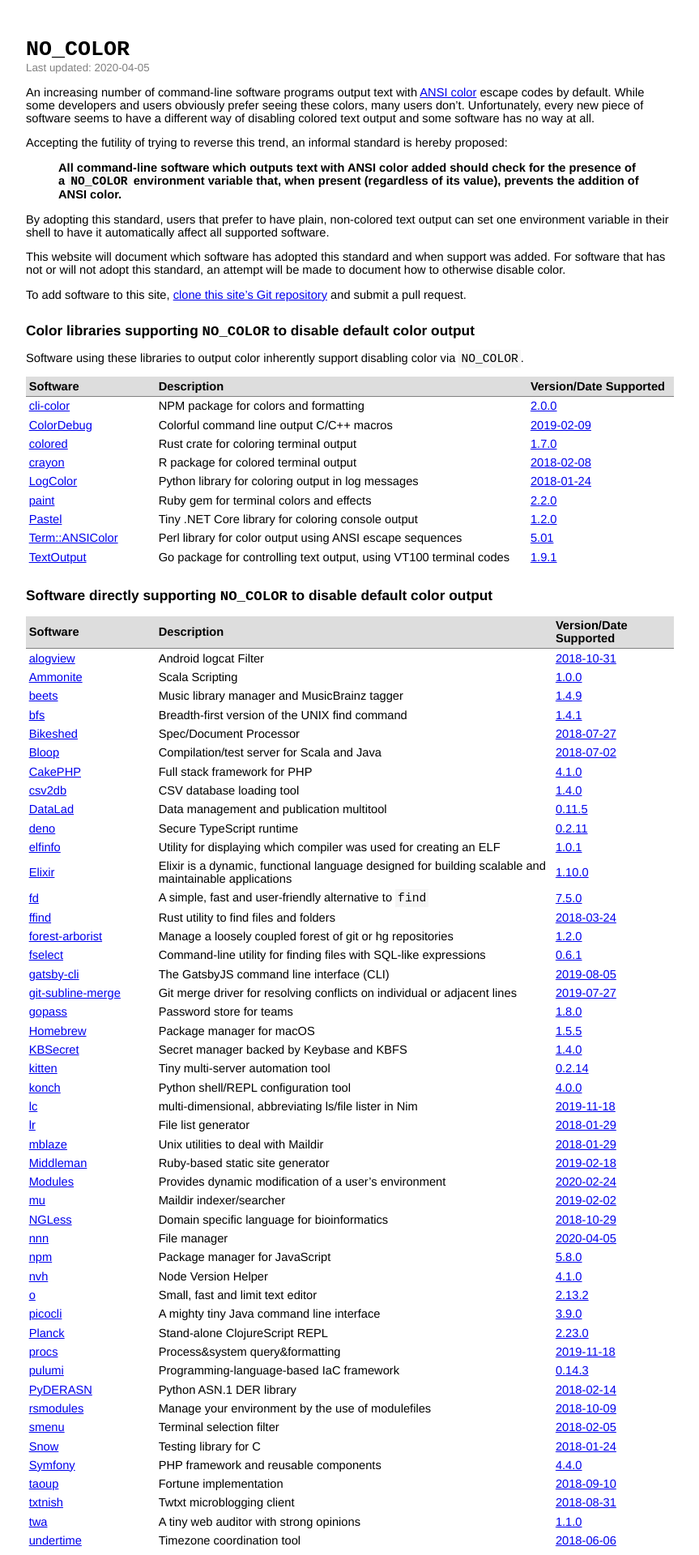
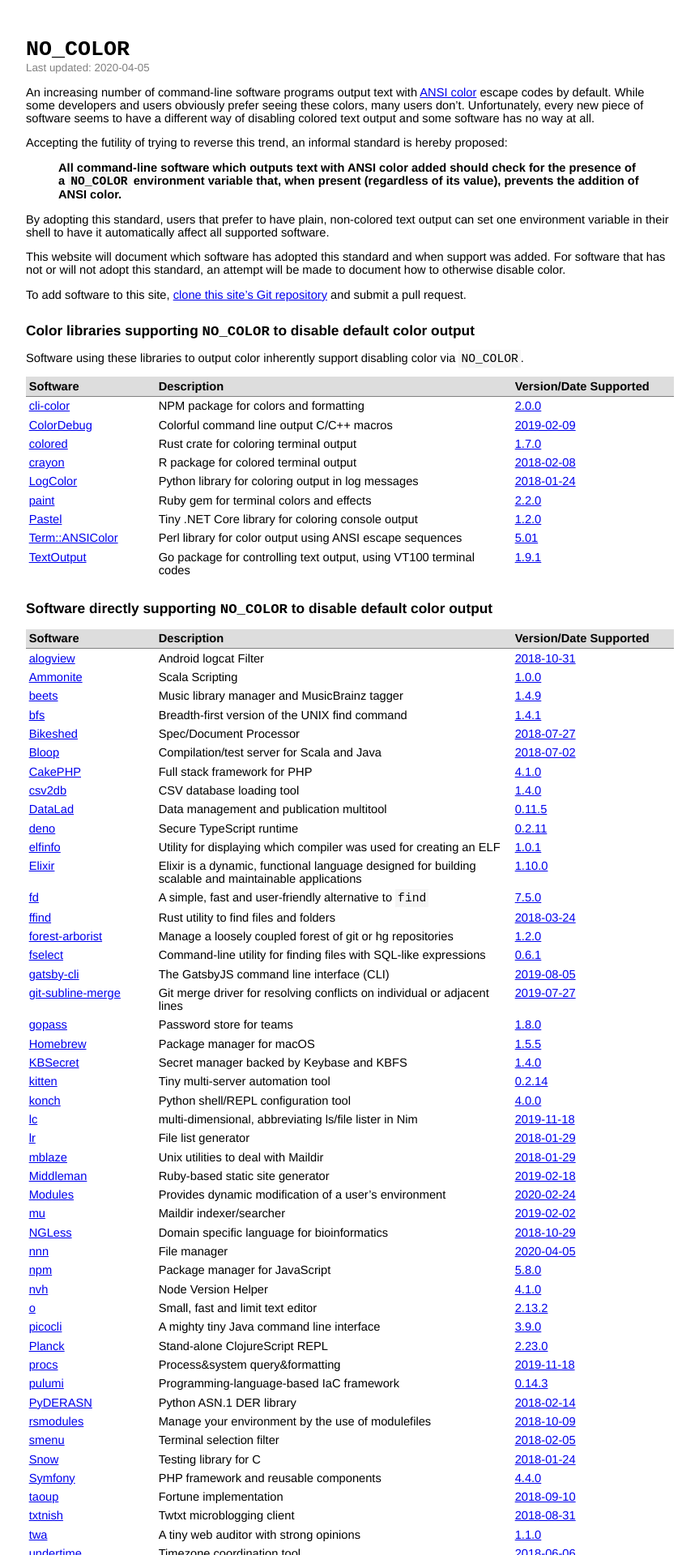
Before and after one commit to jcs/no_color, a Jekyll site: the page built from index.md, in a window 1280 px wide. Shown: the top 1920 px of the page at 81% size, without its empty margins (208-1071 px from the left). Built offline with Jekyll 4.4.1, drawn with Linux system fonts in a browser that asks for light colours; our own code applies the rules of GitHub Pages for plain Markdown files.

Commit message:
layout: enforce last column width

```diff
--- a/_layouts/default.html
+++ b/_layouts/default.html
@@ -44,10 +44,14 @@
 
 		th, td {
 			padding: 0.25em;
+			vertical-align: top;
 		}
 
 		table tr td:first-child {
 			width: 20%;
+		}
+		table tr td:last-child {
+			width: 25%;
 		}
 
 		td code, p code {
```
